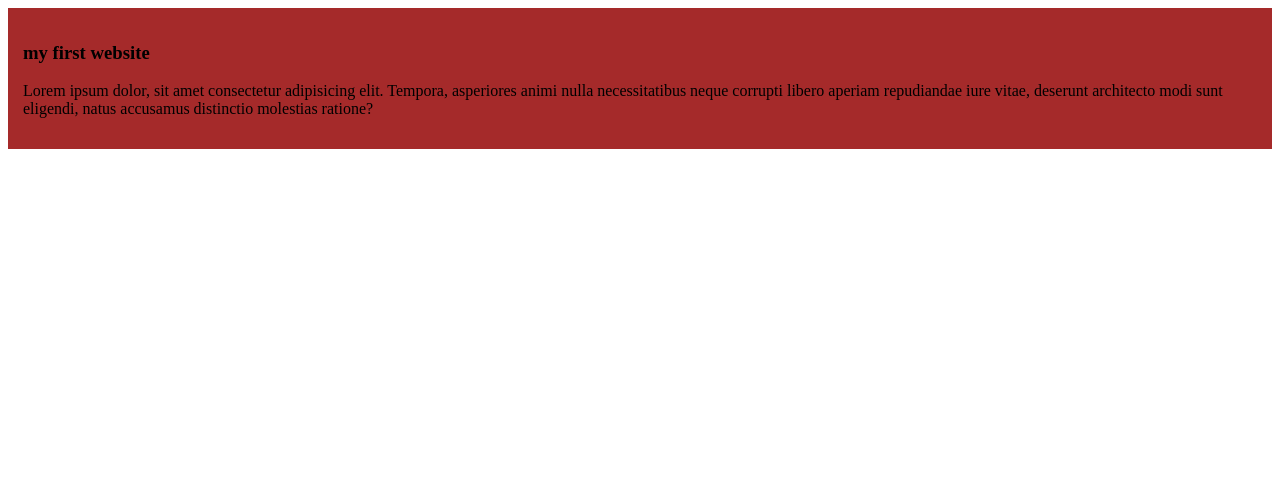
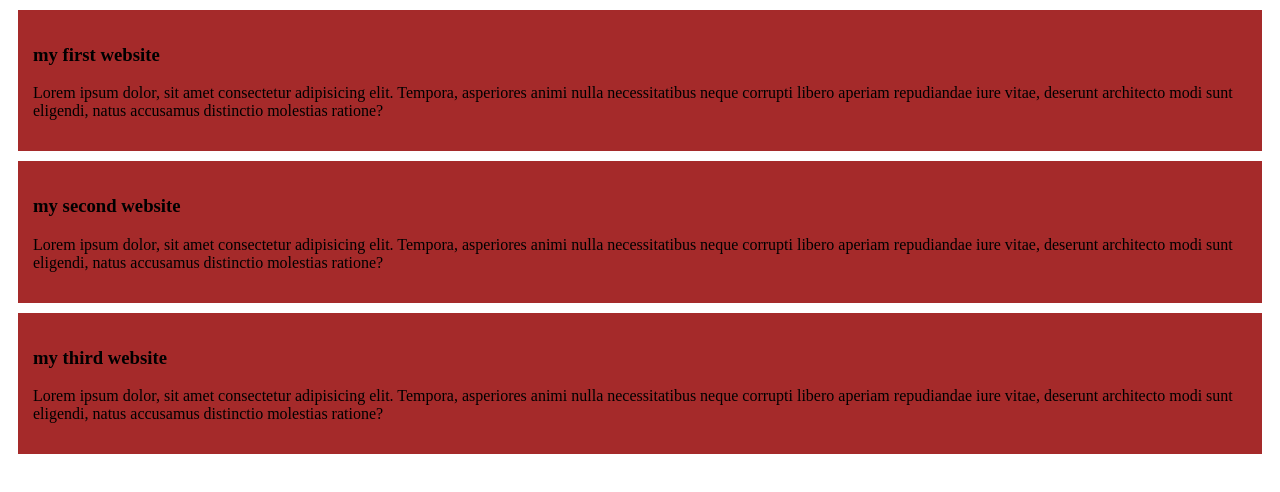
Before and after one commit to aliraj09/raj-website, a plain HTML site: page index.html in a window 1280 px wide. Drawn offline with Linux system fonts and the light colour scheme.

Commit message:
added the second and third website

```diff
--- a/index.html
+++ b/index.html
@@ -9,5 +9,9 @@
 <body>
   <div>  <h3>my first website</h3>
     <p>Lorem ipsum dolor, sit amet consectetur adipisicing elit. Tempora, asperiores animi nulla necessitatibus neque corrupti libero aperiam repudiandae iure vitae, deserunt architecto modi sunt eligendi, natus accusamus distinctio molestias ratione?</p></div>
+    <div>  <h3>my second website</h3>
+        <p>Lorem ipsum dolor, sit amet consectetur adipisicing elit. Tempora, asperiores animi nulla necessitatibus neque corrupti libero aperiam repudiandae iure vitae, deserunt architecto modi sunt eligendi, natus accusamus distinctio molestias ratione?</p></div>
+        <div>  <h3>my third website</h3>
+            <p>Lorem ipsum dolor, sit amet consectetur adipisicing elit. Tempora, asperiores animi nulla necessitatibus neque corrupti libero aperiam repudiandae iure vitae, deserunt architecto modi sunt eligendi, natus accusamus distinctio molestias ratione?</p></div>
 </body>
 </html>
--- a/styles/blog.css
+++ b/styles/blog.css
@@ -1,4 +1,5 @@
 div{
     background-color: brown;
     padding: 15px;
+    margin: 10px;
 }
```
